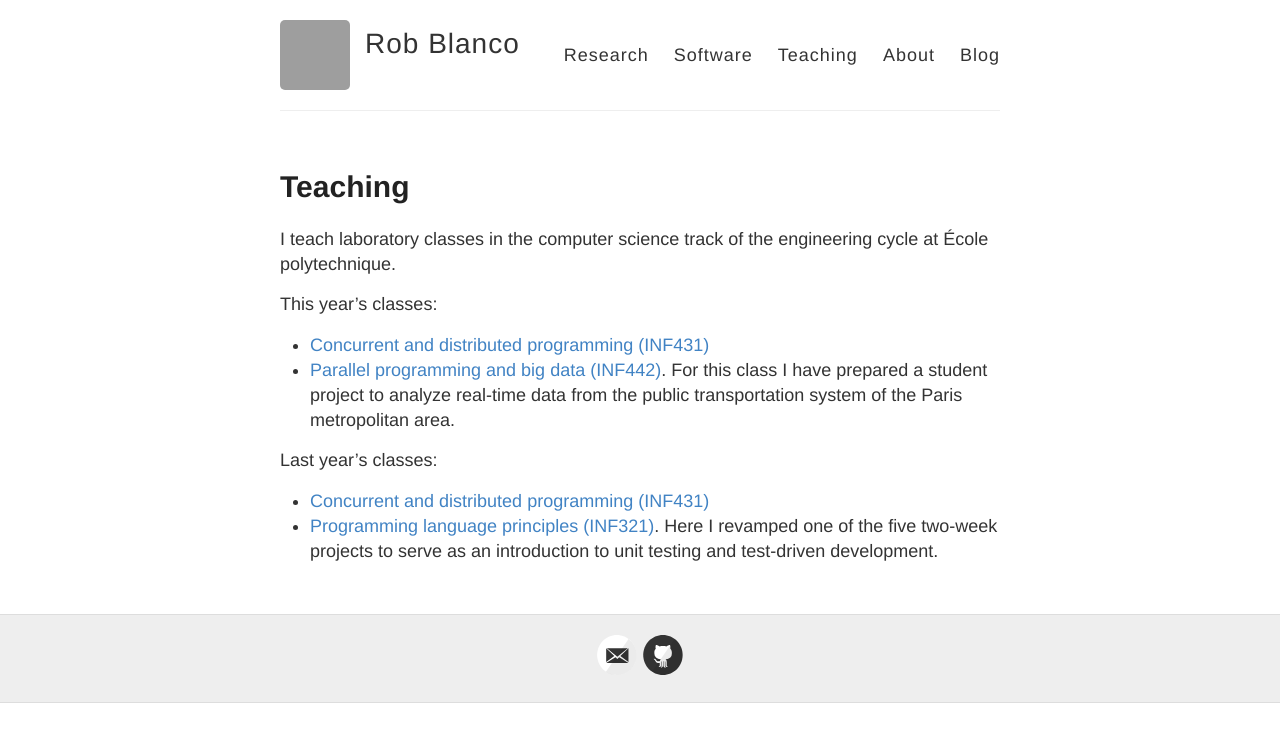
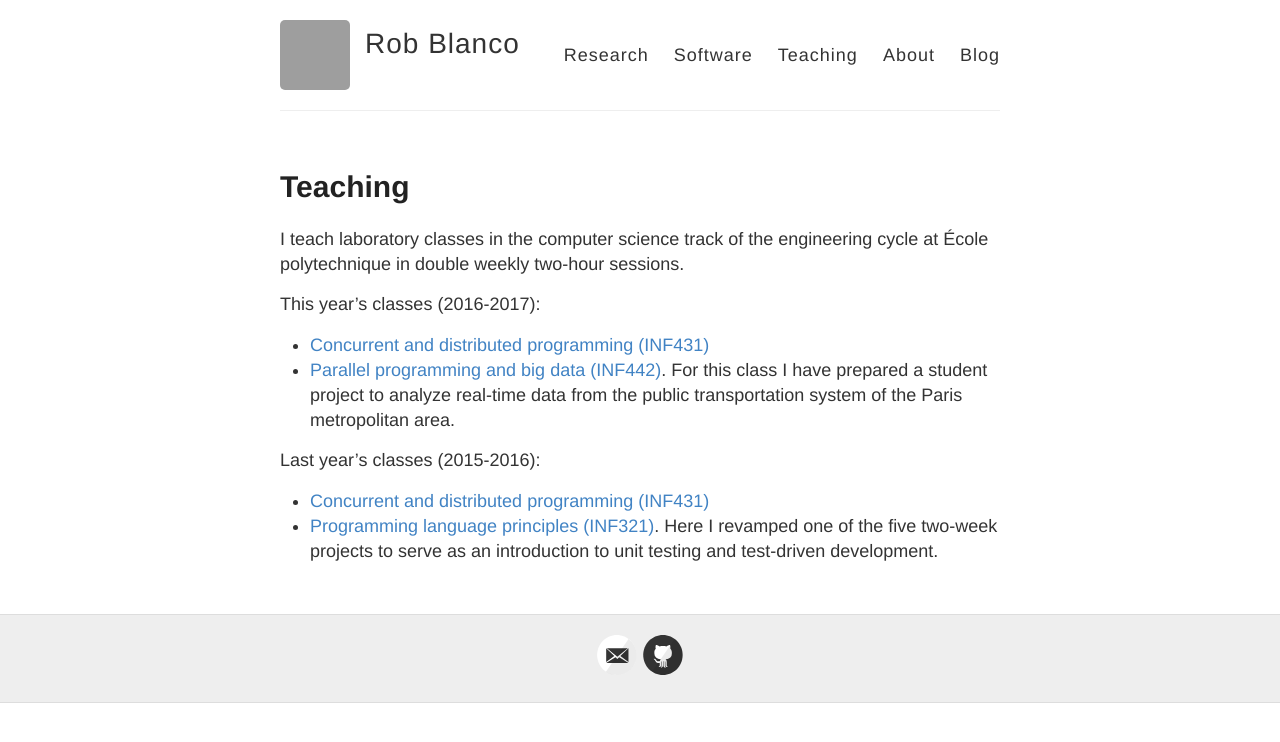
Before and after one commit to robblanco/robblanco.github.io, a Jekyll site: the page built from teaching.md, in a window 1280 px wide. Shown: the top 742 px of the page. Built offline with Jekyll 4.4.1, drawn with Linux system fonts in a browser that asks for light colours; grey boxes are pictures that could not be loaded.

Commit message:
Add some details to Teaching

```diff
--- a/teaching.md
+++ b/teaching.md
@@ -5,16 +5,16 @@ permalink: /teaching/
 ---
 
 I teach laboratory classes in the computer science track of the engineering
-cycle at École polytechnique.
+cycle at École polytechnique in double weekly two-hour sessions.
 
-This year's classes:
+This year's classes (2016-2017):
 
 * [Concurrent and distributed programming (INF431)](https://moodle.polytechnique.fr/course/info.php?name=INF431-2016)
 * [Parallel programming and big data (INF442)](https://moodle.polytechnique.fr/course/info.php?name=INF442-2016).
   For this class I have prepared a student project to analyze real-time data
   from the public transportation system of the Paris metropolitan area.
 
-Last year's classes:
+Last year's classes (2015-2016):
 
 * [Concurrent and distributed programming (INF431)](https://moodle.polytechnique.fr/course/info.php?name=INF431-2015)
 * [Programming language principles (INF321)](https://moodle.polytechnique.fr/course/info.php?name=INF321-2015).
```
